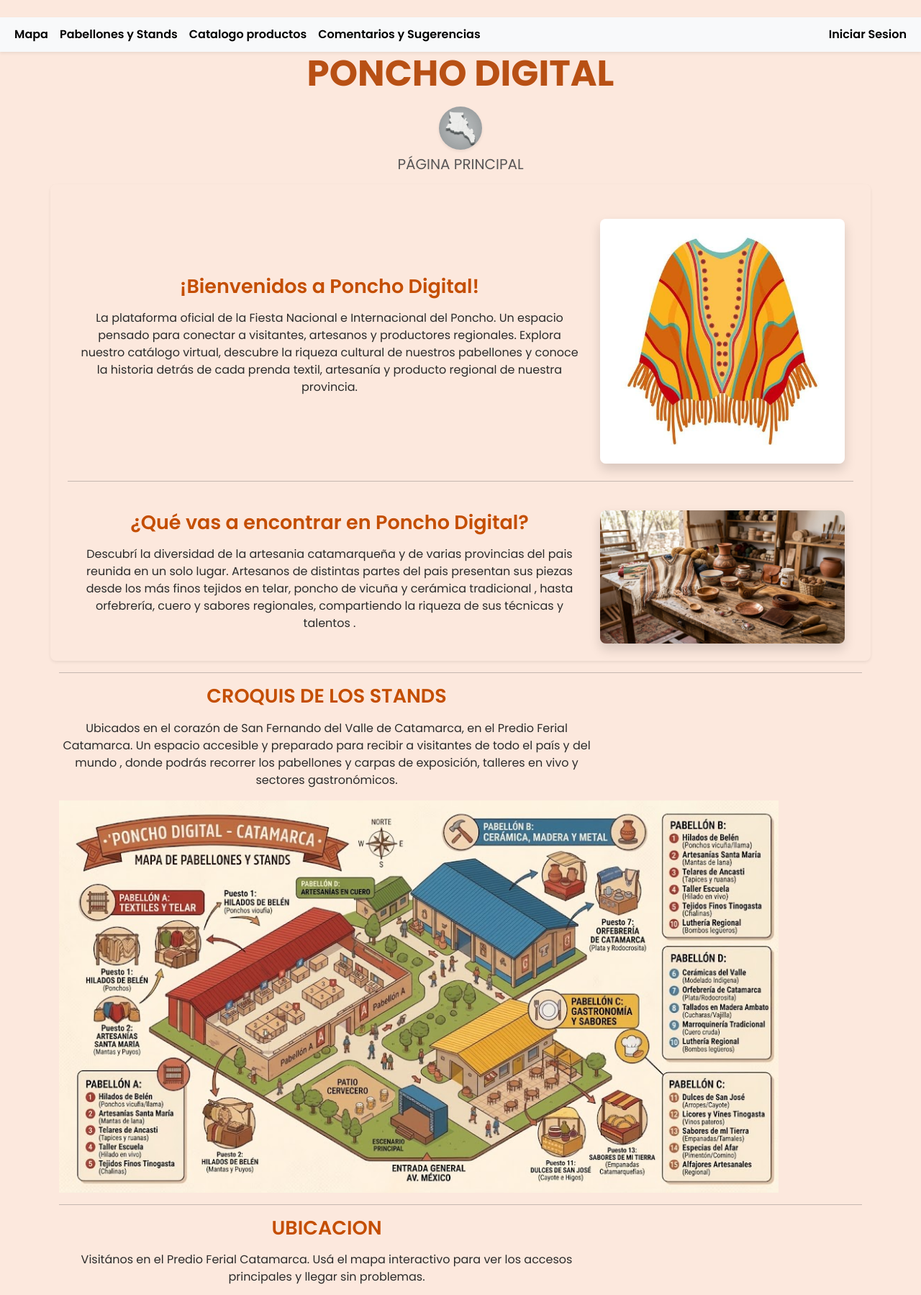
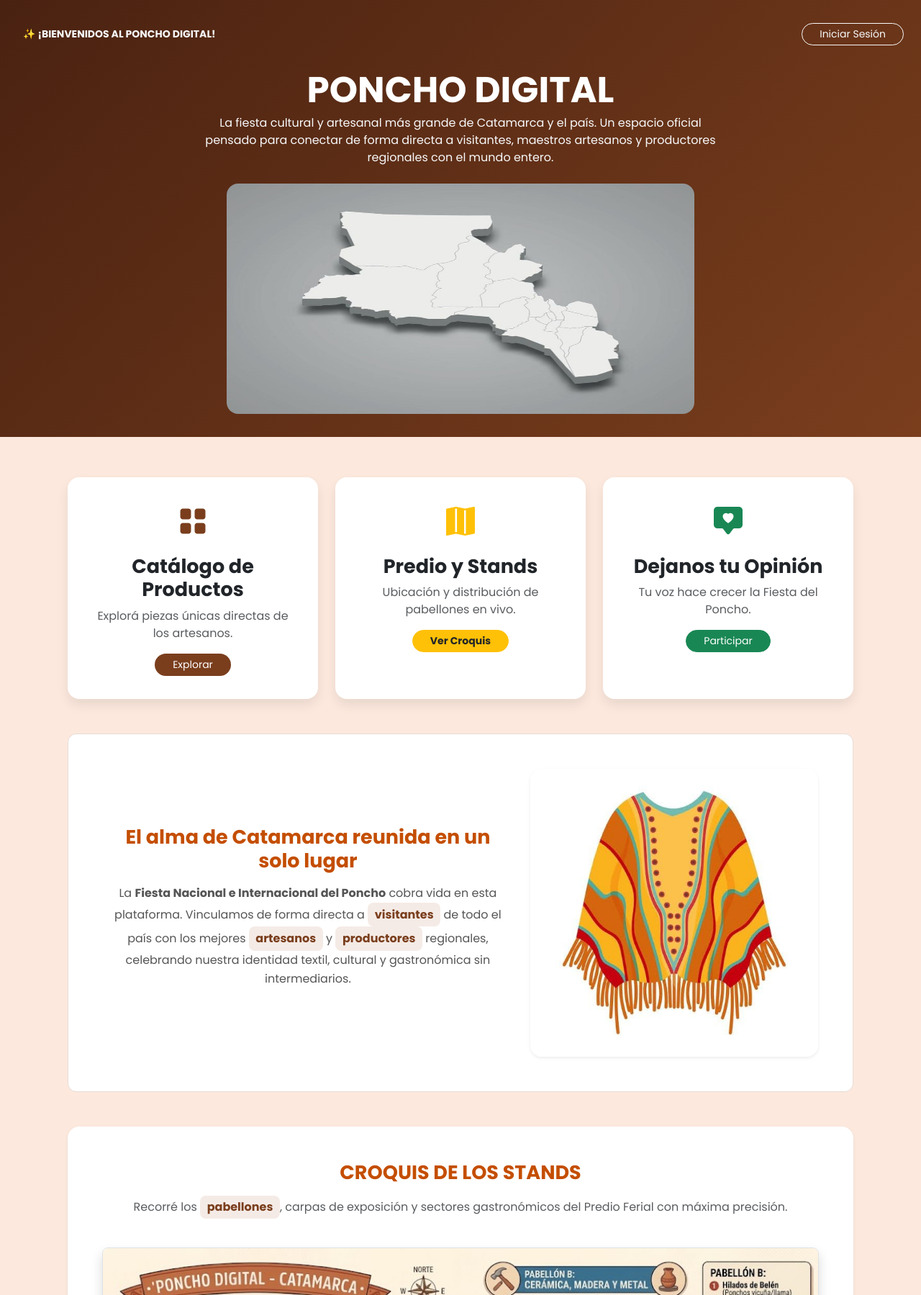
Before and after one commit to J0C4P/TPLaboratorio-Programacion3, a Django app: page / in a window 1280 px wide. Shown: the top 1799 px of the page at 72% size. Run offline with Django 5.2, Linux system fonts and the light colour scheme; data that the repository does not hold is empty.

Commit message:
Cambio portada

```diff
--- a/Django/ponchoVirtual/ponchoVirtual/apps/artesanos/views.py
+++ b/Django/ponchoVirtual/ponchoVirtual/apps/artesanos/views.py
@@ -14,7 +14,6 @@ from django.contrib.auth.models import Group
 
 def solicitud_artesano(request):
     if request.method == "POST":
-        print(">>> LLEGÓ LA PETICIÓN POST AL SERVIDOR")
         form_artesano = ArtesanoForm(request.POST)
         form_emprendimiento = EmprendimientoForm(request.POST)
 
--- a/Django/ponchoVirtual/ponchoVirtual/apps/productos/views.py
+++ b/Django/ponchoVirtual/ponchoVirtual/apps/productos/views.py
@@ -155,3 +155,9 @@ def reporte_artesanos_rubro_pdf(request):
         anchos=(3.2, 1.7, 1.7, 7),
         totales=[('Total de artesanos registrados', Artesano.objects.count())],
     )
+
+# Vista empleada para el carrousel de portada
+def productos_destacados(request):
+    productos = Producto.objects.all()
+
+    return render(request, 'base/portada.html', {'productos_destacados': productos})
--- a/Django/ponchoVirtual/ponchoVirtual/static/css/Estilo_Portada.css
+++ b/Django/ponchoVirtual/ponchoVirtual/static/css/Estilo_Portada.css
@@ -13,3 +13,66 @@ h1{
     font-size: 27px !important ;
 
 }
+
+ /* Cabecera marrón institucional */
+.header-estilo-marron {
+    background: linear-gradient(135deg, #4A2211 0%, #7A3E1D 100%);
+}
+
+/* Tarjetas flotantes de accesos rápidos */
+.tarjeta-acceso {
+    border: none;
+    border-radius: 1rem;
+    box-shadow: 0 0.5rem 1rem rgba(0, 0, 0, 0.08);
+    transition: transform 0.2s ease;
+}
+
+.tarjeta-acceso:hover {
+    transform: translateY(-3px);
+}
+
+/* Contenedor controlado para la imagen de la cabecera (evita que se haga gigante) */
+.img-cabecera-portada {
+    max-width: 650px;
+    height: 320px;
+    object-fit: cover;
+    margin: 0 auto;
+}
+
+/* Clases de texto y botones */
+.texto-marron-principal {
+    color: #7A3E1D;
+}
+
+.btn-marron-custom {
+    background-color: #7A3E1D;
+    color: #ffffff;
+    border-radius: 50rem;
+}
+
+.btn-marron-custom:hover {
+    background-color: #5C2C16;
+    color: #ffffff;
+}
+
+.badge-keyword {
+    background-color: #F5EBE6;
+    color: #7A3E1D;
+    font-weight: 700;
+    padding: 0.25rem 0.6rem;
+    border-radius: 0.5rem;
+    display: inline-block;
+}
+/* Sección institucional limpia y con cuerpo */
+.seccion-bienvenida-artesanal {
+    background-color: #ffffff;
+    border: 1px solid #e7dcd5;
+    border-radius: 12px;
+    padding: 3rem;
+}
+
+.texto-destacado-artesanal {
+    font-size: 1.1rem;
+    line-height: 1.6;
+    color: #555555;
+}
--- a/Django/ponchoVirtual/ponchoVirtual/templates/base/portada.html
+++ b/Django/ponchoVirtual/ponchoVirtual/templates/base/portada.html
@@ -1,106 +1,165 @@
 {% extends "base/base.html" %}
-{% load static%}
+{% load static %}
 {% block titulo %} PONCHO DIGITAL {% endblock %}
 {% block estilos %}
     <link rel="stylesheet" href="{% static 'css/Estilo_general.css' %}">
     <link rel="stylesheet" href="{% static 'css/Estilo_Portada.css' %}">
+    <!-- Bootstrap Icons -->
+    <link rel="stylesheet" href="https://cdn.jsdelivr.net/npm/bootstrap-icons@1.11.3/font/bootstrap-icons.min.css">
 {% endblock %}
 
 {% block barra_nav %}
-<header class="py-4 text-center header-poncho">
-    <nav class="navbar navbar-expand-lg bg-light shadow-sm">
-        <div class="container-fluid">
-            <button class="navbar-toggler me-auto" type="button" data-bs-toggle="collapse" data-bs-target="#menuNavegacion" aria-controls="menuNavegacion" aria-expanded="false" aria-label="Toggle navigation">
-                <span class="navbar-toggler-icon"></span>
-            </button>
-            <div class="collapse navbar-collapse" id="menuNavegacion">
-                <div class="d-flex flex-column flex-lg-row align-items-start me-auto">
-                    <a href="#UBICACION">Mapa  </a>
-                    <a href="#mapa">Pabellones y Stands </a>
-                    <a href="{% url 'productos:listar_productos' %}"> Catalogo productos </a>
-                    <a href="#calificacion">Comentarios y Sugerencias </a>
+<header class="text-center text-white py-4 header-estilo-marron">
+    <nav class="navbar navbar-expand-lg navbar-dark bg-transparent mb-3">
+        <div class="container-fluid px-4 align-items-center">
+
+            <div class="me-auto text-start ps-2">
+                <span class="fw-bold tracking-wider text-light small d-block">
+                    ✨ ¡BIENVENIDOS AL PONCHO DIGITAL!
+                </span>
             </div>
-            </div>
-            <div class="navbar-nav ms-auto align-items-lg-center gap-2">
+
+            <div class="navbar-nav ms-auto d-flex flex-row gap-2">
                 {% if not user.is_authenticated %}
-                    <a href="{% url 'usuario:login' %}">Iniciar Sesion</a>
+                    <a href="{% url 'usuario:login' %}" class="btn btn-outline-light btn-sm px-4 rounded-pill">Iniciar Sesión</a>
                 {% else %}
-                    <span>{{ user.username }}</span>
-                    <a class="btn btn-outline-success btn-sm" href="{% url 'usuario:logout' %}">Cerrar sesión</a>
+                    <span class="text-white me-2 align-self-center small">Hola, {{ user.username }}</span>
+                    <a class="btn btn-light text-dark btn-sm px-4 rounded-pill fw-bold" href="{% url 'usuario:logout' %}">Salir</a>
                 {% endif %}
             </div>
         </div>
     </nav>
-    <div class="container-fluid">
-            <h1 class="fw-bold mb-2">PONCHO DIGITAL</h1>
-            <img src="{% static 'img/portada 2.jpg' %}" alt="Catamarca" width="60" class="img-fluid rounded-circle shadow-sm my-2">
-            <h2 class="h5 text-muted fw-normal">PÁGINA PRINCIPAL</h2>
+
+    <div class="container py-2">
+        <h1 class="display-5 fw-bold mb-1 text-white">PONCHO DIGITAL</h1>
+        <p class="text-light mb-4 mx-auto col-md-8">
+            La fiesta cultural y artesanal más grande de Catamarca y el país. Un espacio oficial pensado para conectar de forma directa a visitantes, maestros artesanos y productores regionales con el mundo entero.
+        </p>
+
+        <div class="rounded-4 overflow-hidden img-cabecera-portada">
+            <img src="{% static 'img/portada 2.jpg' %}" class="d-block w-100 h-100" alt="Artesanías y Poncho">
+        </div>
     </div>
 </header>
 {% endblock %}
 
 {% block contenido_principal %}
-    <div class="row align-items-center g-4 card-bienvenida p-4 rounded-3 shadow-sm">
-    <div class="col-12 col-md-8">
-        <h3 class="h3 mb-3 titulo-bienvenida">¡Bienvenidos a Poncho Digital!</h3>
-        <p class="texto-descripcion">
-            La plataforma oficial de la Fiesta Nacional e Internacional del Poncho.
-            Un espacio pensado para conectar a visitantes, artesanos y productores regionales.
-            Explora nuestro catálogo virtual, descubre la riqueza cultural de nuestros pabellones
-            y conoce la historia detrás de cada prenda textil, artesanía y producto regional
-            de nuestra provincia.
+    <!-- Tarjetas de accesos rápidos -->
+    <div class="container my-5">
+        <div class="row text-center g-4">
+            <div class="col-md-4">
+                <div class="card h-100 p-3 bg-white tarjeta-acceso">
+                    <div class="card-body">
+                        <div class="mb-3 texto-marron-principal fs-1"><i class="bi bi-grid-fill"></i></div>
+                        <h3 class="h5 fw-bold text-dark">Catálogo de Productos</h3>
+                        <p class="text-muted small">Explorá piezas únicas directas de los artesanos.</p>
+                        <a href="{% url 'productos:listar_productos' %}" class="btn px-4 btn-sm btn-marron-custom">Explorar</a>
+                    </div>
+                </div>
+            </div>
+            <div class="col-md-4">
+                <div class="card h-100 p-3 bg-white tarjeta-acceso">
+                    <div class="card-body">
+                        <div class="mb-3 text-warning fs-1"><i class="bi bi-map-fill"></i></div>
+                        <h3 class="h5 fw-bold text-dark">Predio y Stands</h3>
+                        <p class="text-muted small">Ubicación y distribución de pabellones en vivo.</p>
+                        <a href="#mapa" class="btn btn-warning text-dark rounded-pill px-4 btn-sm fw-bold">Ver Croquis</a>
+                    </div>
+                </div>
+            </div>
+            <div class="col-md-4">
+                <div class="card h-100 p-3 bg-white tarjeta-acceso">
+                    <div class="card-body">
+                        <div class="mb-3 text-success fs-1"><i class="bi bi-chat-square-heart-fill"></i></div>
+                        <h3 class="h5 fw-bold text-dark">Dejanos tu Opinión</h3>
+                        <p class="text-muted small">Tu voz hace crecer la Fiesta del Poncho.</p>
+                        <a href="#calificacion" class="btn btn-success rounded-pill px-4 btn-sm">Participar</a>
+                    </div>
+                </div>
+            </div>
+        </div>
+    </div>
+
+    <!-- SECCIÓN INSTITUCIONAL COMPACTA -->
+    <div class="container my-4">
+        <div class="seccion-bienvenida-artesanal mb-4">
+            <div class="row align-items-center g-4">
+                <div class="col-12 col-md-7">
+                    <h3 class="h3 mb-3 fw-bold texto-marron-principal">El alma de Catamarca reunida en un solo lugar</h3>
+                    <p class="texto-destacado-artesanal">
+                        La <strong>Fiesta Nacional e Internacional del Poncho</strong> cobra vida en esta plataforma. Vinculamos de forma directa a <span class="badge-keyword">visitantes</span> de todo el país con los mejores <span class="badge-keyword">artesanos</span> y <span class="badge-keyword">productores</span> regionales, celebrando nuestra identidad textil, cultural y gastronómica sin intermediarios.
                     </p>
                 </div>
-
-    <div class="col-12 col-md-4 text-center">
-        <img src="{% static 'img/portada 1.jpg' %}" alt="Poncho Catamarqueño" class="img-fluid rounded-3 shadow img-portada">
+                <div class="col-12 col-md-5 text-center">
+                    <img src="{% static 'img/portada 1.jpg' %}" alt="Poncho Catamarqueño" class="img-fluid rounded-4 shadow-sm">
+                </div>
+            </div>
+        </div>
     </div>
 
-    <hr>
-     <div class="col-12 col-md-8">
-        <h3 class="h3 mb-3 titulo-bienvenida">¿Qué vas a encontrar en Poncho Digital?</h3>
-        <p class="texto-descripcion">
-            Descubrí la diversidad de la artesania catamarqueña y de varias provincias del pais  reunida en un solo lugar.
-            Artesanos de distintas partes del pais presentan sus piezas desde los más finos tejidos en telar, poncho de vicuña y cerámica tradicional
-            , hasta orfebrería, cuero y sabores regionales, compartiendo
-            la riqueza de sus técnicas y talentos .
+    <!-- CARRUSEL DINÁMICO DE PRODUCTOS -->
+    {% if productos_destacados %}
+    <div class="container my-5">
+        <div class="text-center mb-4">
+            <h3 class="fw-bold texto-marron-principal">✨ PRODUCTOS DESTACADOS</h3>
+            <p class="text-muted">Piezas artesanales subidas recientemente por nuestros creadores</p>
+        </div>
+
+        <div id="carruselProductos" class="carousel slide shadow-sm rounded-4 p-4 bg-white border" data-bs-ride="carousel">
+            <div class="carousel-inner">
+                {% for producto in productos_destacados %}
+                    <div class="carousel-item {% if forloop.first %}active{% endif %}">
+                        <div class="row align-items-center justify-content-center text-center">
+                            <div class="col-md-4">
+                                {% if producto.imagen %}
+                                    <img src="{{ producto.imagen.url }}" class="img-fluid rounded-3 shadow" style="max-height: 220px; object-fit: cover;" alt="{{ producto.nombre }}">
+                                {% else %}
+                                    <img src="{% static 'img/portada 1.jpg' %}" class="img-fluid rounded-3 shadow" style="max-height: 220px; object-fit: cover;" alt="Sin imagen">
+                                {% endif %}
+                            </div>
+                            <div class="col-md-6 text-md-start mt-3 mt-md-0">
+                                <span class="badge bg-secondary mb-2">{{ producto.categoria}}</span>
+                                <h4 class="fw-bold texto-marron-principal">{{ producto.nombre }}</h4>
+                                <h6 class="text-muted small">{{ producto.descripcion|truncatechars:100 }}</h6>
+                                <h6 class="fw-bold text-dark">Precio: ${{ producto.precio }}</h6>
+                            </div>
+                        </div>
+                    </div>
+                {% endfor %}
+            </div>
+            <button class="carousel-control-prev" type="button" data-bs-target="#carruselProductos" data-bs-slide="prev">
+                <span class="carousel-control-prev-icon bg-dark rounded-circle p-2" aria-hidden="true"></span>
+            </button>
+            <button class="carousel-control-next" type="button" data-bs-target="#carruselProductos" data-bs-slide="next">
+                <span class="carousel-control-next-icon bg-dark rounded-circle p-2" aria-hidden="true"></span>
+            </button>
+        </div>
+    </div>
+    {% endif %}
+
+    <!-- CROQUIS DE LOS STANDS (TAMAÑO ORIGINAL INTACTO) -->
+    <div class="container my-5" id="mapa">
+        <div class="card border-0 shadow-sm rounded-4 p-4 p-md-5 bg-white">
+            <div class="row align-items-center g-4">
+                <div class="col-12">
+                    <h3 class="h3 mb-3 fw-bold texto-marron-principal">CROQUIS DE LOS STANDS</h3>
+                    <p class="text-muted">
+                       Recorré los <span class="badge-keyword">pabellones</span>, carpas de exposición y sectores gastronómicos del Predio Ferial con máxima precisión.
                     </p>
                 </div>
-
-    <div class="col-12 col-md-4 text-center">
-        <img src="{% static 'img/portada_3.jpg' %}" alt="artesanias" class="img-fluid rounded-3 shadow img-portada">
+                <div class="col-12 text-center">
+                    <img src="{% static 'img/portada_4n.jpg' %}" alt="croquis" class="img-fluid rounded-3 shadow border w-100">
+                </div>
+            </div>
+        </div>
     </div>
 
-    </div>
-
-    <hr>
-
-     <div class="col-12 col-md-8"  id="mapa">
-            <h3 class="h3 mb-3 titulo-bienvenida">CROQUIS DE LOS STANDS </h3>
-            <p class="texto-descripcion">
-               Ubicados en el corazón de San Fernando del Valle de Catamarca, en el Predio Ferial Catamarca.
-               Un espacio accesible y preparado para recibir a visitantes de todo el país y del mundo , donde podrás recorrer
-               los pabellones y carpas de exposición,  talleres en vivo y sectores gastronómicos.
-            </p>
-        </div>
-
-         <div class="col-12 col-md-4 text-center">
-            <img src="{% static 'img/portada_4n.jpg' %}" alt="croquis" width="1000"  >
-
-        </div>
-        <!---esto es mapa que lo saque de bootstrat chicos , es un mapa vacio por las dudas
-        no se como agregarle el predio asiq  por ahora lo deje vacio jajajajaj . El predio por ahora esta
-        en remodelacion    -->
-        <hr>
-
-         <div class="col-12 col-md-8"  id="UBICACION">
-            <h3 class="h3 mb-3 titulo-bienvenida">UBICACION  </h3>
-            <p class="texto-descripcion">
-               Visitános en el Predio Ferial Catamarca.
-               Usá el mapa interactivo para ver los accesos principales y llegar sin problemas.
-            </p>
-        </div>
-    <div class="ratio ratio-16x9 mt-3">
+    <!-- Ubicación y Mapa -->
+    <div class="container my-5">
+        <div class="card border-0 shadow-sm rounded-4 p-4 p-md-5 bg-white" id="UBICACION">
+            <h3 class="h3 mb-3 fw-bold texto-marron-principal">UBICACIÓN</h3>
+            <p class="text-muted mb-4">Predio Ferial Catamarca. ¡Llegá sin vueltas con el mapa interactivo!</p>
+            <div class="ratio ratio-16x9 shadow-sm rounded-4 overflow-hidden border">
                 <iframe
                     src="https://www.google.com/maps/embed?pb=!1m10!1m8!1m3!1d877.0111732179251!2d-65.75631911192674!3d-28.44806909968513!3m2!1i1024!2i768!4f13.1!5e0!3m2!1ses!2sar!4v1789358107333!5m2!1ses!2sar"
                     style="border:0;"
@@ -108,19 +167,24 @@
                     loading="lazy">
                 </iframe>
             </div>
+        </div>
+    </div>
 
-      <hr>
+    <!-- Opiniones -->
+    <div class="container my-5">
+        <div class="col-12 col-md-9 mx-auto bg-white p-5 rounded-4 shadow-sm border" id="calificacion">
+            <h3 class="h3 mb-3 fw-bold text-center texto-marron-principal">DEJANOS TU OPINIÓN</h3>
+            <p class="text-muted text-center mb-4">¿Qué te pareció la plataforma? Queremos leer tus comentarios.</p>
 
-       <div class="col-12 col-md-8"  id="calificacion">
-            <h3 class="h3 mb-3 titulo-bienvenida"> COMENTARIOS Y SUGERENCIAS </h3>
-            <p class="texto-descripcion">
-              Tu opinión nos ayuda a seguir creciendo. Contanos qué te pareció la plataforma, dejanos tus sugerencias
-              , opinion , criticas o compartí tu experiencia sobre los artesanos y sus productos. ¡Queremos leerte!"
-            </p>
-
-            <label for="Comentario" > COMENTARIOS Y SUGERENCIAS  </label>
-            <textarea name="comentarios" id="Comentario" rows="4" cols="100" placeholder="escribe aqui ..." class="form-control mb-3"></textarea>
-            <button type="submit" value="ENVIAR" class="btn btn-danger" id="enviar"> ENVIAR</button>
+            <form method="POST" action="">
+                {% csrf_token %}
+                <div class="mb-3">
+                    <textarea name="comentarios" id="Comentario" rows="3" placeholder="Escribí aquí..." class="form-control mb-3 rounded-3 p-3"></textarea>
                 </div>
-        <hr>
+                <div class="text-center">
+                    <button type="submit" class="btn px-5 py-2 btn-marron-custom fw-bold shadow-sm" id="enviar">ENVIAR</button>
+                </div>
+            </form>
+        </div>
+    </div>
 {% endblock %}
--- a/Django/ponchoVirtual/ponchoVirtual/urls.py
+++ b/Django/ponchoVirtual/ponchoVirtual/urls.py
@@ -19,12 +19,13 @@ from django.urls import path, include
 from django.views.generic.base import TemplateView
 from django.conf.urls.static import static
 
+import ponchoVirtual
 from ponchoVirtual import settings
-from ponchoVirtual.apps.productos.views import listar_productos
+from ponchoVirtual.apps.productos.views import listar_productos, productos_destacados
 
 urlpatterns = [
     path('admin/', admin.site.urls),
-    path("", TemplateView.as_view(template_name='base/portada.html'), name="principal"),
+    path("", productos_destacados, name="principal"),
     path("", include('ponchoVirtual.apps.usuarios.urls')),
     path("productos/", include('ponchoVirtual.apps.productos.urls')),
     path('artesano/', include('ponchoVirtual.apps.artesanos.urls'))
```
Also changed, not shown: Django/ponchoVirtual/ponchoVirtual/media/Poncho_SanMartin_artesano1_EujqHqY.jpg (added), Django/ponchoVirtual/ponchoVirtual/media/manta_lana_artesano1_bCq8QqF.jpg (added). Lines whose indentation alone changed are shown as unchanged.
